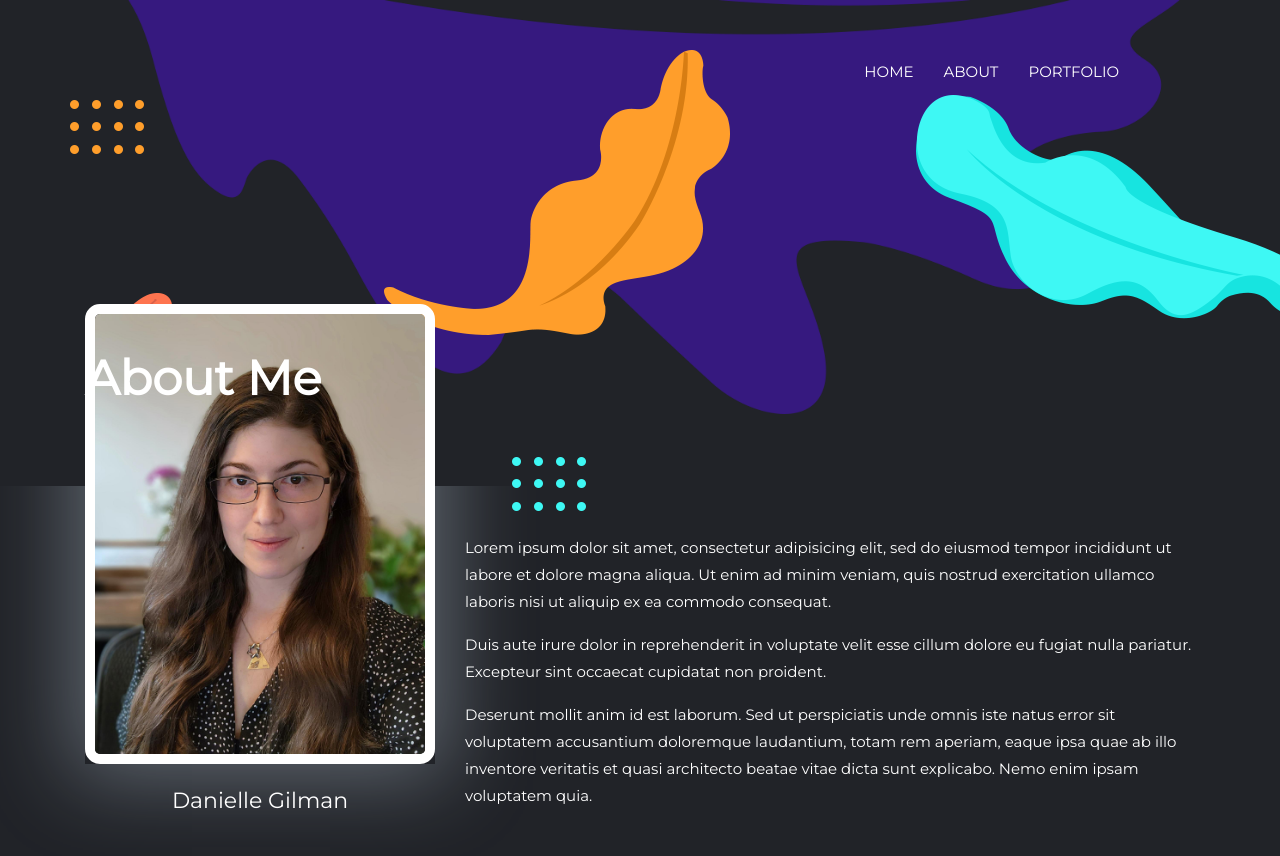
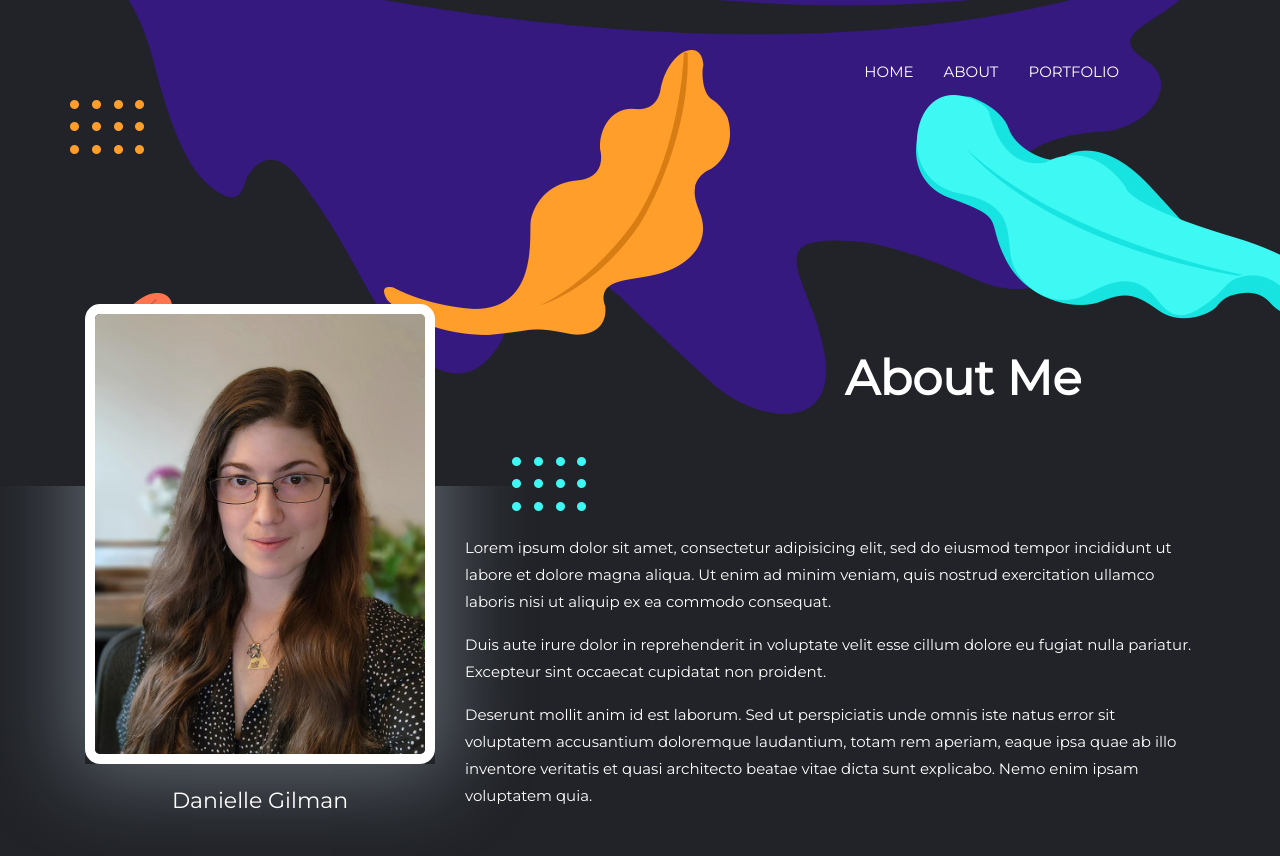
Before and after one commit to danusha/daniellegilman.com, a Jekyll site: the page built from _pages/about.md, in a window 1280 px wide and 900 px high. Shown: the top 856 px of the window. Built offline with Jekyll 4.4.1, drawn with Linux system fonts in a browser that asks for light colours.

Commit message:
moving about me to the other side

```diff
--- a/_layouts/about.html
+++ b/_layouts/about.html
@@ -5,7 +5,7 @@ layout: default
 <section class="page-title-alt bg-primary position-relative">
   <div class="container">
     <div class="row">
-      <div class="col-12">
+      <div class="offset-md-8 col-md-4 col-sm-12">
         <h1 class="text-white font-tertiary">{{ page.title }}</h1>
       </div>
     </div>
```
